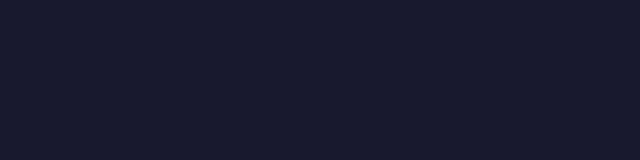
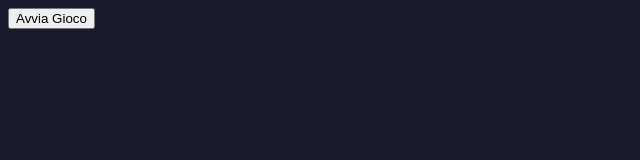
Before and after one commit to martex94/Index.html, a plain HTML site: page Index.html in a window 1280 px wide. Shown: the whole page, without its empty margins (0-640 px from the left). Drawn offline with Linux system fonts and the light colour scheme; files that its build step writes are made by us from their sources; files whose address does not match are found by name.

Commit message:
Update Index.html

```diff
--- a/Index.html
+++ b/Index.html
@@ -10,7 +10,7 @@
     <div id="game-container">
         <!-- Contenuto dinamico qui -->
     </div>
-
+    <button id="startButton">Avvia Gioco</button>
     <!-- Collegamento JS in fondo al body -->
     <script src="js/game.js"></script>
 </body>
```
